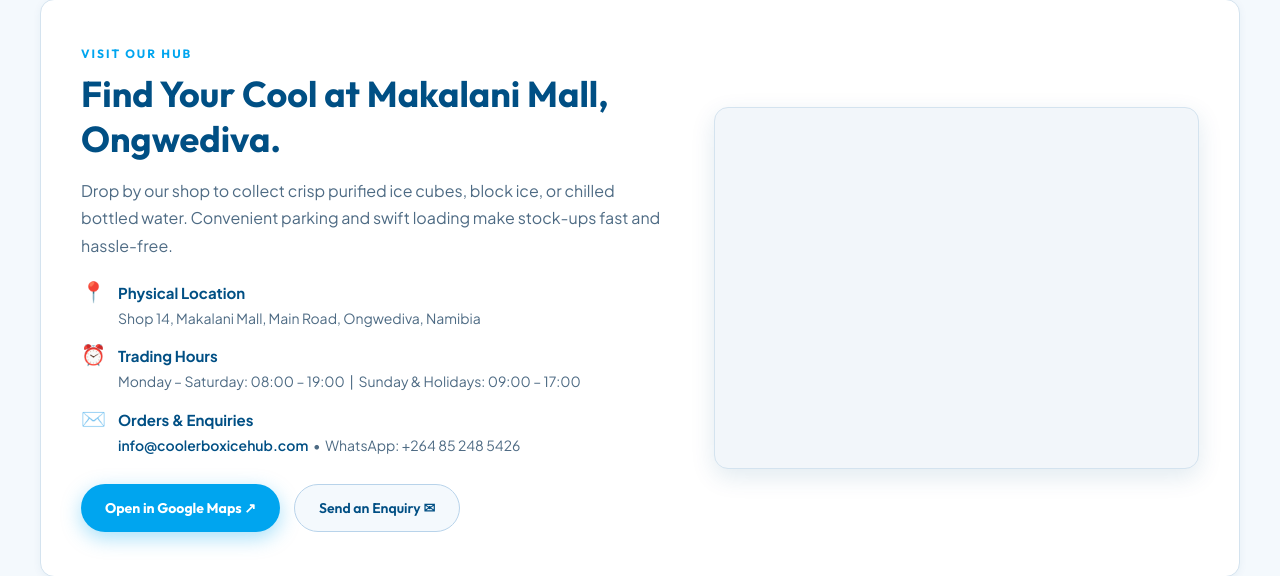
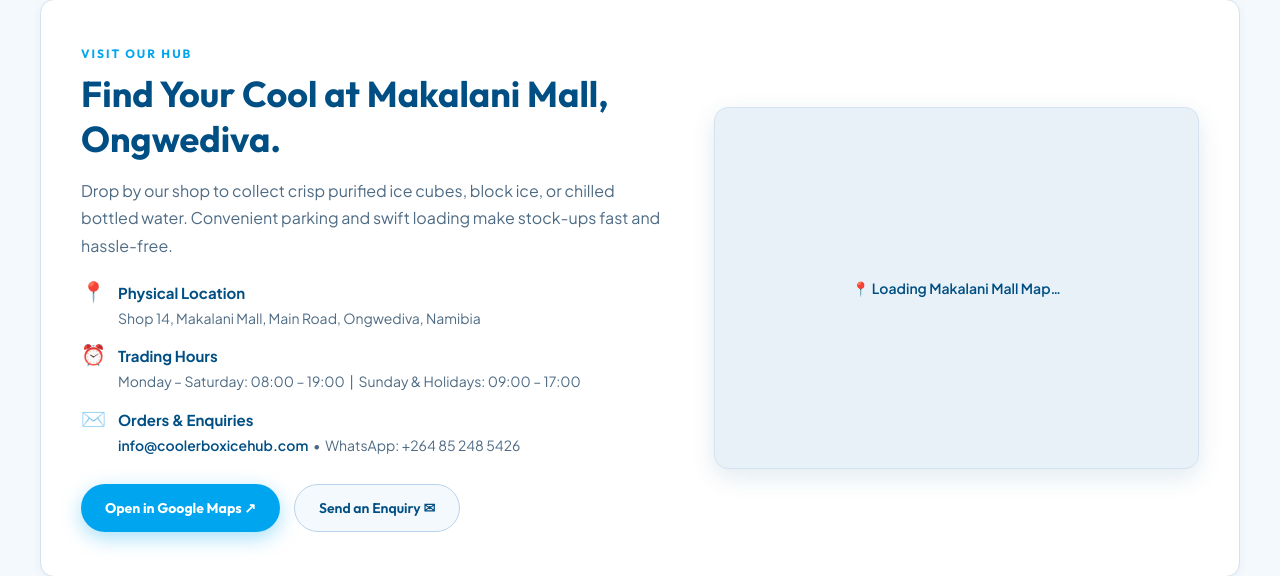
Before and after one commit to Mary-JoyN/COOLBOXICEHUB, a FastAPI app: page / in a window 1280 px wide. Shown: the part 1254-1830 px from the top of the page. Run offline with FastAPI, Linux system fonts and the light colour scheme; some libraries are stand-ins or nearby versions.

Commit message:
FEAT:optimize google maps embed loading with lazy load and coordinates

```diff
--- a/templates/index.html
+++ b/templates/index.html
@@ -145,15 +145,17 @@
           </div>
         </div>
 
-        <div style="border-radius:var(--cb-radius-md);overflow:hidden;box-shadow:0 8px 24px rgba(0,79,132,0.12);border:1px solid var(--cb-border);background:#f2f6fa;min-height:360px;position:relative">
+        <div style="border-radius:var(--cb-radius-md);overflow:hidden;box-shadow:0 8px 24px rgba(0,79,132,0.12);border:1px solid var(--cb-border);background:#e8f1f8;min-height:360px;position:relative;display:flex;align-items:center;justify-content:center">
+          <div style="position:absolute;color:var(--cb-navy);font-size:14px;font-weight:600;display:flex;align-items:center;gap:8px;z-index:0;pointer-events:none">
+            <span>📍 Loading Makalani Mall Map…</span>
+          </div>
           <iframe
-            src="https://maps.google.com/maps?q=Makalani+Mall,+Ongwediva,+Namibia&amp;t=&amp;z=15&amp;ie=UTF8&amp;iwloc=&amp;output=embed"
+            src="https://maps.google.com/maps?q=-17.7783,15.7646+(Makalani+Mall,+Ongwediva,+Namibia)&amp;t=&amp;z=15&amp;ie=UTF8&amp;iwloc=&amp;output=embed"
             width="100%"
             height="360"
-            style="border:0;display:block"
+            style="border:0;display:block;position:relative;z-index:1"
             allowfullscreen=""
-            loading="eager"
-            fetchpriority="high"
+            loading="lazy"
             referrerpolicy="no-referrer-when-downgrade"
             title="The CoolerBox Ice Hub location map at Makalani Mall, Ongwediva">
           </iframe>
```
